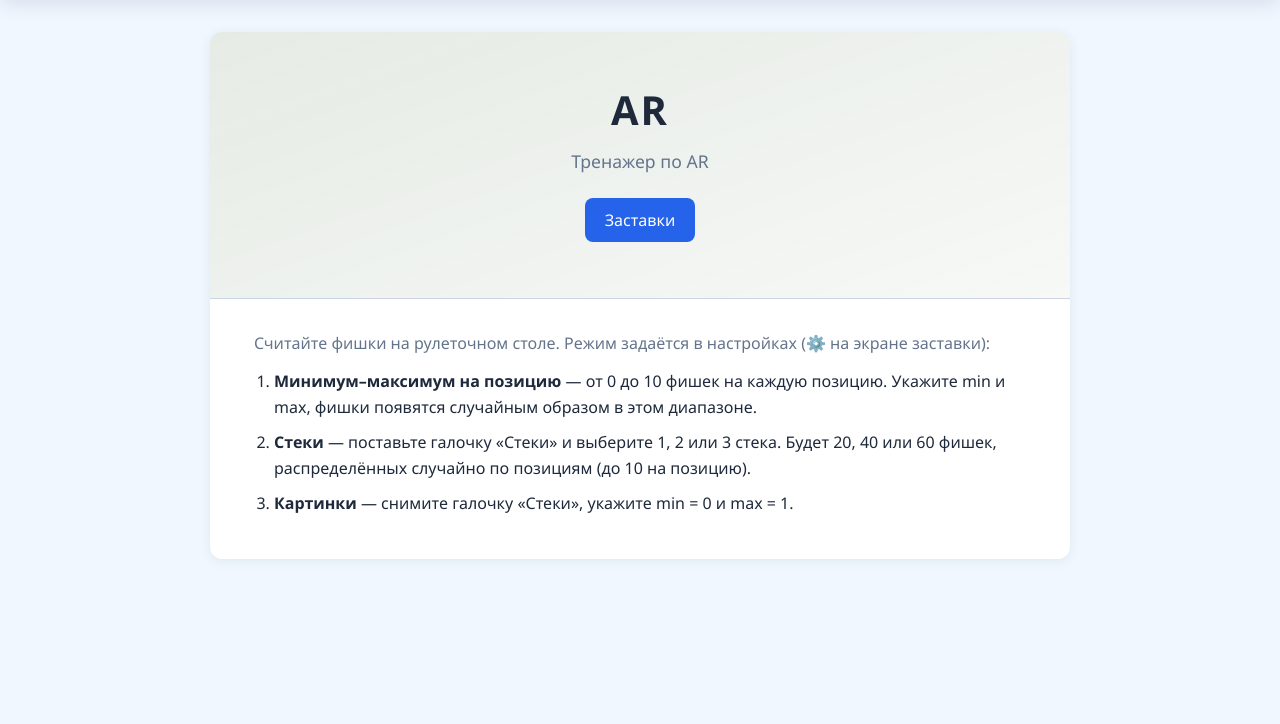
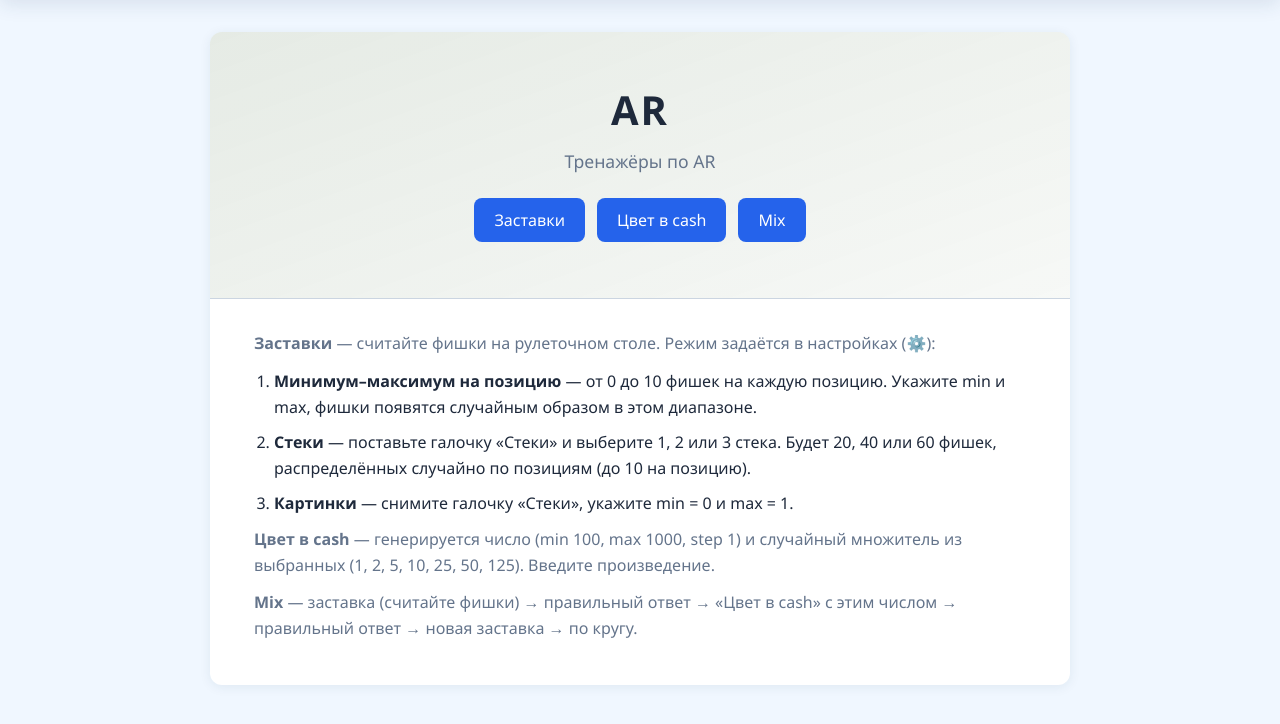
Before and after one commit to ryPbEBck88/Training_boomerang, a Django app: page /ar/ in a window 1280 px wide. Shown: the part 62-786 px from the top of the page. Run offline with Django 5.2, Linux system fonts and the light colour scheme.

Commit message:
Добавил игры  цвет в cash и микс

```diff
--- a/ar/templates/ar/index.html
+++ b/ar/templates/ar/index.html
@@ -6,15 +6,21 @@
 {% block content %}
 <div class="ar-splash">
 	<h1 class="ar-splash__title">AR</h1>
-	<p class="ar-splash__tagline">Тренажер по AR</p>
-	<a href="{% url 'ar_bets' %}" class="btn btn-primary ar-splash__btn">Заставки</a>
+	<p class="ar-splash__tagline">Тренажёры по AR</p>
+	<div style="display: flex; flex-wrap: wrap; gap: 12px; justify-content: center;">
+		<a href="{% url 'ar_bets' %}" class="btn btn-primary ar-splash__btn">Заставки</a>
+		<a href="{% url 'ar_roulette' %}" class="btn btn-primary ar-splash__btn">Цвет в cash</a>
+		<a href="{% url 'ar_mix' %}" class="btn btn-primary ar-splash__btn">Mix</a>
+	</div>
 </div>
 <div class="ar-description">
-	<p>Считайте фишки на рулеточном столе. Режим задаётся в настройках (⚙️ на экране заставки):</p>
+	<p><strong>Заставки</strong> — считайте фишки на рулеточном столе. Режим задаётся в настройках (⚙️):</p>
 	<ol class="ar-description__list">
 		<li><strong>Минимум–максимум на позицию</strong> — от 0 до 10 фишек на каждую позицию. Укажите min и max, фишки появятся случайным образом в этом диапазоне.</li>
 		<li><strong>Стеки</strong> — поставьте галочку «Стеки» и выберите 1, 2 или 3 стека. Будет 20, 40 или 60 фишек, распределённых случайно по позициям (до 10 на позицию).</li>
 		<li><strong>Картинки</strong> — снимите галочку «Стеки», укажите min = 0 и max = 1.</li>
 	</ol>
+	<p><strong>Цвет в cash</strong> — генерируется число (min 100, max 1000, step 1) и случайный множитель из выбранных (1, 2, 5, 10, 25, 50, 125). Введите произведение.</p>
+	<p><strong>Mix</strong> — заставка (считайте фишки) → правильный ответ → «Цвет в cash» с этим числом → правильный ответ → новая заставка → по кругу.</p>
 </div>
 {% endblock %}
--- a/ar/urls.py
+++ b/ar/urls.py
@@ -5,4 +5,7 @@ from . import views
 urlpatterns = [
     path('', views.index, name='ar_index'),
     path('ar_bets/', views.ar_bets, name='ar_bets'),
+    path('roulette/', views.ar_roulette, name='ar_roulette'),
+    path('mix/', views.ar_mix, name='ar_mix'),
+    path('mix/continue/', views.ar_mix_continue, name='ar_mix_continue'),
 ]
--- a/ar/views.py
+++ b/ar/views.py
@@ -1,4 +1,27 @@
-from django.shortcuts import render
+import random
+from django.shortcuts import render, redirect
+from django.urls import reverse
+
+
+MULTIPLIER_OPTIONS = [1, 2, 5, 10, 25, 50, 125]
+DEFAULT_MULTIPLIERS = [2, 5, 10, 25, 50]
+
+
+def _parse_int(val, default, lo, hi):
+    try:
+        v = int(val)
+        return max(lo, min(hi, v))
+    except (TypeError, ValueError):
+        return default
+
+
+def _gen_number(min_val, max_val, step):
+    if min_val >= max_val:
+        max_val = min_val + step
+    n = (max_val - min_val) // step + 1
+    if n <= 0:
+        return min_val
+    return min_val + random.randint(0, n - 1) * step
 
 
 def index(request):
@@ -6,4 +29,124 @@ def index(request):
 
 
 def ar_bets(request):
-    return render(request, 'ar/ar_bets.html')
+    mix_mode = request.GET.get('mode') == 'mix'
+    return render(request, 'ar/ar_bets.html', {'mix_mode': mix_mode})
+
+
+def ar_mix(request):
+    """Mix: заставка → число x → цвет в cash с числом x → заставка → ..."""
+    return redirect(reverse('ar_bets') + '?mode=mix')
+
+
+def ar_mix_continue(request):
+    """После успеха в цвет в cash (mix) — обратно к заставке."""
+    request.session.pop('ar_roulette_mix_mode', None)
+    request.session.pop('ar_roulette_mix_number', None)
+    return redirect(reverse('ar_bets') + '?mode=mix')
+
+
+def ar_roulette(request):
+    """Цвет в cash. Настройки: min, max, step; чекбоксы множителей."""
+    if request.GET.get('mode') != 'mix' and 'mix_number' not in request.GET:
+        request.session.pop('ar_roulette_mix_mode', None)
+        request.session.pop('ar_roulette_mix_number', None)
+    mix_mode = request.GET.get('mode') == 'mix' or request.session.get('ar_roulette_mix_mode')
+    mix_number = request.GET.get('mix_number') or request.session.get('ar_roulette_mix_number')
+    if request.GET.get('mode') == 'mix':
+        request.session['ar_roulette_mix_mode'] = True
+    if request.GET.get('mix_number'):
+        request.session['ar_roulette_mix_number'] = request.GET.get('mix_number')
+
+    min_val = request.session.get('ar_roulette_min', 100)
+    max_val = request.session.get('ar_roulette_max', 1000)
+    step = request.session.get('ar_roulette_step', 1)
+    multipliers = request.session.get('ar_roulette_multipliers', list(DEFAULT_MULTIPLIERS))
+
+    if request.method == 'POST' and request.POST.get('action') == 'settings':
+        min_val = _parse_int(request.POST.get('min_val'), min_val, 1, 100000)
+        max_val = _parse_int(request.POST.get('max_val'), max_val, 1, 100000)
+        step = _parse_int(request.POST.get('step'), step, 1, 10000)
+        if min_val >= max_val:
+            max_val = min_val + step
+        if step > max_val - min_val:
+            step = max(1, max_val - min_val)
+
+        multipliers = []
+        for m in MULTIPLIER_OPTIONS:
+            if request.POST.get(f'mult_{m}') == 'on':
+                multipliers.append(m)
+        if not multipliers:
+            multipliers = list(DEFAULT_MULTIPLIERS)
+
+        request.session['ar_roulette_min'] = min_val
+        request.session['ar_roulette_max'] = max_val
+        request.session['ar_roulette_step'] = step
+        request.session['ar_roulette_multipliers'] = multipliers
+        return redirect('ar_roulette')
+
+    number = request.session.get('ar_roulette_current_number')
+    multiplier = request.session.get('ar_roulette_current_multiplier')
+
+    if request.method == 'GET' or (request.method == 'POST' and request.POST.get('action') == 'next'):
+        if mix_mode and mix_number:
+            try:
+                number = int(mix_number)
+                number = max(1, number)  # sanity
+            except (TypeError, ValueError):
+                number = _gen_number(min_val, max_val, step)
+        else:
+            number = _gen_number(min_val, max_val, step)
+        multiplier = random.choice(multipliers)
+        request.session['ar_roulette_current_number'] = number
+        request.session['ar_roulette_current_multiplier'] = multiplier
+        return render(request, 'ar/ar_roulette.html', {
+            'number': number,
+            'multiplier': multiplier,
+            'min_val': min_val,
+            'max_val': max_val,
+            'step': step,
+            'multiplier_options': MULTIPLIER_OPTIONS,
+            'selected_multipliers': multipliers,
+            'mix_mode': mix_mode,
+            'message': '',
+            'success': None,
+            'skipped': False,
+        })
+
+    message = ''
+    success = None
+    skipped = False
+    action = request.POST.get('action')
+    user_answer = request.POST.get('user_answer', '').strip()
+    correct = number * multiplier
+
+    if action == 'skip':
+        message = f"Пропущено. Правильный ответ: {correct}"
+        success = None
+        skipped = True
+    elif action == 'check':
+        try:
+            user_val = int(user_answer)
+            if user_val == correct:
+                message = "Правильно!"
+                success = True
+            else:
+                message = f"Неправильно! Правильный ответ: {correct}"
+                success = False
+        except ValueError:
+            message = f"Введите число. Правильный ответ: {correct}"
+            success = False
+
+    return render(request, 'ar/ar_roulette.html', {
+        'number': number,
+        'multiplier': multiplier,
+        'min_val': min_val,
+        'max_val': max_val,
+        'step': step,
+        'multiplier_options': MULTIPLIER_OPTIONS,
+        'selected_multipliers': multipliers,
+        'mix_mode': mix_mode,
+        'message': message,
+        'success': success,
+        'skipped': skipped,
+    })
--- a/homepage/templates/homepage/index.html
+++ b/homepage/templates/homepage/index.html
@@ -28,7 +28,9 @@
 <div class="home-section">
    <h2 class="home-section-title">AR</h2>
    <div class="home-links">
-      <a href="{% url 'ar_bets' %}" class="home-link">Заставка</a>
+      <a href="{% url 'ar_bets' %}" class="home-link">Заставки</a>
+      <a href="{% url 'ar_roulette' %}" class="home-link">Цвет в cash</a>
+      <a href="{% url 'ar_mix' %}" class="home-link">Mix</a>
    </div>
 </div>
 
--- a/static/common/style.css
+++ b/static/common/style.css
@@ -544,6 +544,32 @@ main h2 {
 
 .ar-stacks-row {
   cursor: pointer;
+}
+
+.roulette-multipliers {
+  display: flex;
+  flex-wrap: wrap;
+  align-items: center;
+  gap: 12px 16px;
+  margin-bottom: 16px;
+}
+
+.roulette-multipliers-label {
+  font-weight: 500;
+  flex-basis: 100%;
+}
+
+.roulette-multiplier-check {
+  display: inline-flex;
+  align-items: center;
+  gap: 6px;
+  cursor: pointer;
+}
+
+.roulette-multiplier-check input {
+  margin: 0;
+  width: 18px;
+  height: 18px;
 }
 
 .payout-settings-actions {
--- a/templates/base.html
+++ b/templates/base.html
@@ -4,9 +4,23 @@
 <head>
 	<meta charset="utf-8">
 	<meta name="viewport" content="width=device-width, initial-scale=1">
-	<title>{% block title %}Тренажёр крупье{% endblock %}</title>
+	<title>{% block title %}Тренажёры крупье{% endblock %}</title>
+	<meta name="description" content="{% block meta_description %}Тренажёры крупье — Black Jack, Poker (Oasis, Texas Hold'em), AR заставки для практики выплат и комбинаций.{% endblock %}">
+	<meta name="keywords" content="{% block meta_keywords %}тренажёр крупье, black jack, покер, oasis poker, texas holdem, выплаты, комбинации, рулетка, AR{% endblock %}">
+	<link rel="canonical" href="{{ request.scheme }}://{{ request.get_host }}{{ request.path }}">
 	<link rel="icon" type="image/png" href="{% static 'images/favicon.png' %}">
 	<link rel="stylesheet" href="{% static 'common/style.css' %}">
+	<meta property="og:type" content="website">
+	<meta property="og:locale" content="ru_RU">
+	<meta property="og:title" content="{% block og_title %}Тренажёры крупье{% endblock %}">
+	<meta property="og:description" content="{% block og_description %}Тренажёры крупье — Black Jack, Poker (Oasis, Texas Hold'em), AR заставки.{% endblock %}">
+	<meta property="og:url" content="{{ request.scheme }}://{{ request.get_host }}{{ request.path }}">
+	<meta property="og:image" content="{{ request.scheme }}://{{ request.get_host }}{% static 'images/favicon.png' %}">
+	<meta property="og:site_name" content="Тренажёры крупье">
+	<meta name="twitter:card" content="summary">
+	<meta name="twitter:title" content="{% block twitter_title %}Тренажёры крупье{% endblock %}">
+	<meta name="twitter:description" content="{% block twitter_description %}Тренажёры крупье — Black Jack, Poker, AR.{% endblock %}">
+	<script type="application/ld+json">{"@context":"https://schema.org","@type":"WebSite","name":"Тренажёры крупье","url":"{{ request.scheme }}://{{ request.get_host }}/","description":"Black Jack, Poker (Oasis, Texas Hold'em), AR заставки для практики выплат и комбинаций","inLanguage":"ru"}</script>
 </head>
 <body>
 	<header>
--- a/training/sitemaps.py
+++ b/training/sitemaps.py
@@ -2,6 +2,8 @@
 Sitemap для поисковых систем.
 """
 import xml.etree.ElementTree as ET
+from datetime import datetime
+
 from django.http import HttpResponse
 from django.urls import reverse
 
@@ -18,6 +20,8 @@ SITEMAP_URLS = [
     'poker_texas',
     'ar_index',
     'ar_bets',
+    'ar_roulette',
+    'ar_mix',
 ]
 
 
@@ -36,6 +40,7 @@ def sitemap_view(request):
         loc = base + path
         url_el = ET.SubElement(urlset, 'url')
         ET.SubElement(url_el, 'loc').text = loc
+        ET.SubElement(url_el, 'lastmod').text = datetime.utcnow().strftime('%Y-%m-%d')
         ET.SubElement(url_el, 'changefreq').text = 'weekly'
         ET.SubElement(url_el, 'priority').text = '0.8'
     response = HttpResponse(
--- a/training/urls.py
+++ b/training/urls.py
@@ -15,7 +15,7 @@ Including another URLconf
     2. Add a URL to urlpatterns:  path('blog/', include('blog.urls'))
 """
 from django.contrib import admin
-from django.http import JsonResponse
+from django.http import HttpResponse, JsonResponse
 from django.urls import path, include
 from django.views.generic import TemplateView
 
@@ -24,7 +24,20 @@ from .sitemaps import sitemap_view
 def chrome_devtools_json(request):
     return JsonResponse({})  # Chrome DevTools probe — убирает 404 из логов
 
+def robots_txt(request):
+    sitemap_url = request.build_absolute_uri('/sitemap.xml')
+    return HttpResponse(
+        f'''User-agent: *
+Allow: /
+Disallow: /admin/
+
+Sitemap: {sitemap_url}
+''',
+        content_type='text/plain'
+    )
+
 urlpatterns = [
+    path('robots.txt', robots_txt),
     path('sitemap.xml', sitemap_view),
     path('.well-known/appspecific/com.chrome.devtools.json', chrome_devtools_json),
     path('yandex_70c1c5ce1a91d4b2.html', TemplateView.as_view(template_name='yandex_70c1c5ce1a91d4b2.html', content_type='text/html')),
```
Also changed, not shown: ar/templates/ar/ar_bets.html (+6 -1 lines), ar/templates/ar/ar_roulette.html (added, +165 -0 lines).
